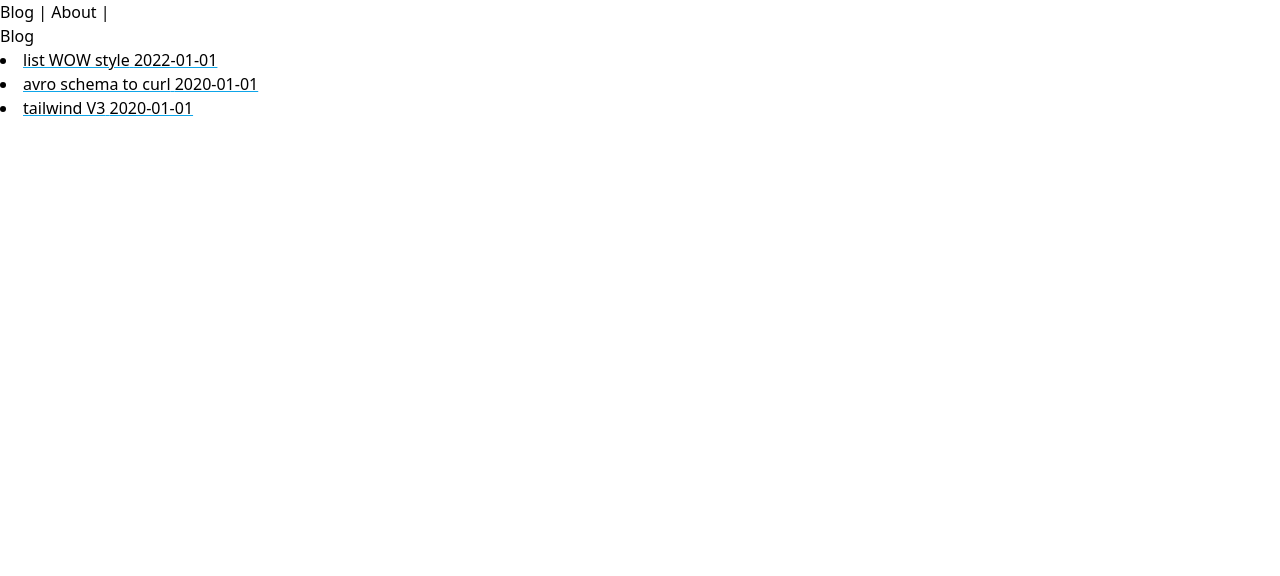
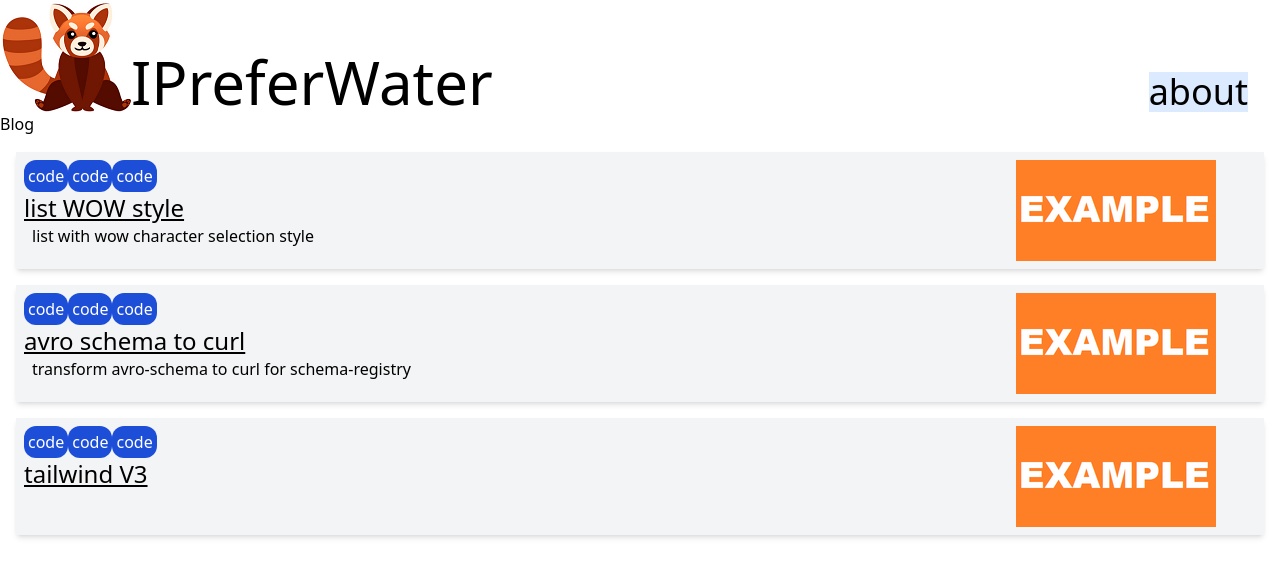
Before and after one commit to IPreferWater/ipreferwater-website, a Next.js app: page / in a window 1280 px wide. Shown: the top 576 px of the page. Built offline with nearby package versions, Linux system fonts and the light colour scheme.

Commit message:
feat(dev): ok presentation for index

```diff
--- a/components/Layout.tsx
+++ b/components/Layout.tsx
@@ -16,15 +16,18 @@ const Layout = ({ children, title = 'This is the default title' }: Props) => (
       <meta name="viewport" content="initial-scale=1.0, width=device-width" />
     </Head>
     <header>
-      <nav>
-        <Link href="/">
-          <a>Blog</a>
-        </Link>{' '}
-        |{' '}
+      <nav className='flex flex-col md:flex-row md:items-end justify-between mr-8'>
+
+      <Link href="/">
+        <a className='flex flex-row items-end'>
+        <img src="logo.png"/>
+        <h1 className='text-2xl md:text-6xl'>IPreferWater</h1>
+        </a>
+        </Link>
+
         <Link href="/about">
-          <a>About</a>
-        </Link>{' '}
-        |{' '}
+      <a className='bg-blue-100 text-xl md:text-4xl'>about</a>
+      </Link>
       </nav>
     </header>
     {children}
--- a/pages/index.tsx
+++ b/pages/index.tsx
@@ -10,12 +10,25 @@ type IndexProps = {
 
   return (<Layout title="Home | Next.js + TypeScript Example">
     <h1>Blog</h1>
-    {posts.map(({ id, date, title }) => (
+    {posts.map(({ id, date, title, description }) => (
             <Link  key={id} href={`/blog/${id}`}>
-              <a className="underline decoration-sky-500">
-            <li>
-         {title} {date}
-      </li>
+              <a className="flex flex-col md:flex-row bg-gray-100 md:justify-between shadow-md m-4 p-2">
+
+
+
+            <div className='flex flex-col'>
+              <div className='flex flex-row'>
+            <div className='bg-blue-700 rounded-xl p-1 text-white'>code</div>
+            <div className='bg-blue-700 rounded-xl p-1 text-white'>code</div>
+            <div className='bg-blue-700 rounded-xl p-1 text-white'>code</div>
+            </div>
+                <div className='text-2xl underline'>{title}</div>
+                <div className='ml-2'>{description}</div>
+
+            </div>
+            <div className='m-auto md:mr-10'>
+            <img className='bg-yellow-400  object-none' src='example.png'/>
+            </div>
       </a>
           </Link>
 
```
Also changed, not shown: public/example.png (added), public/logo.png (added).
